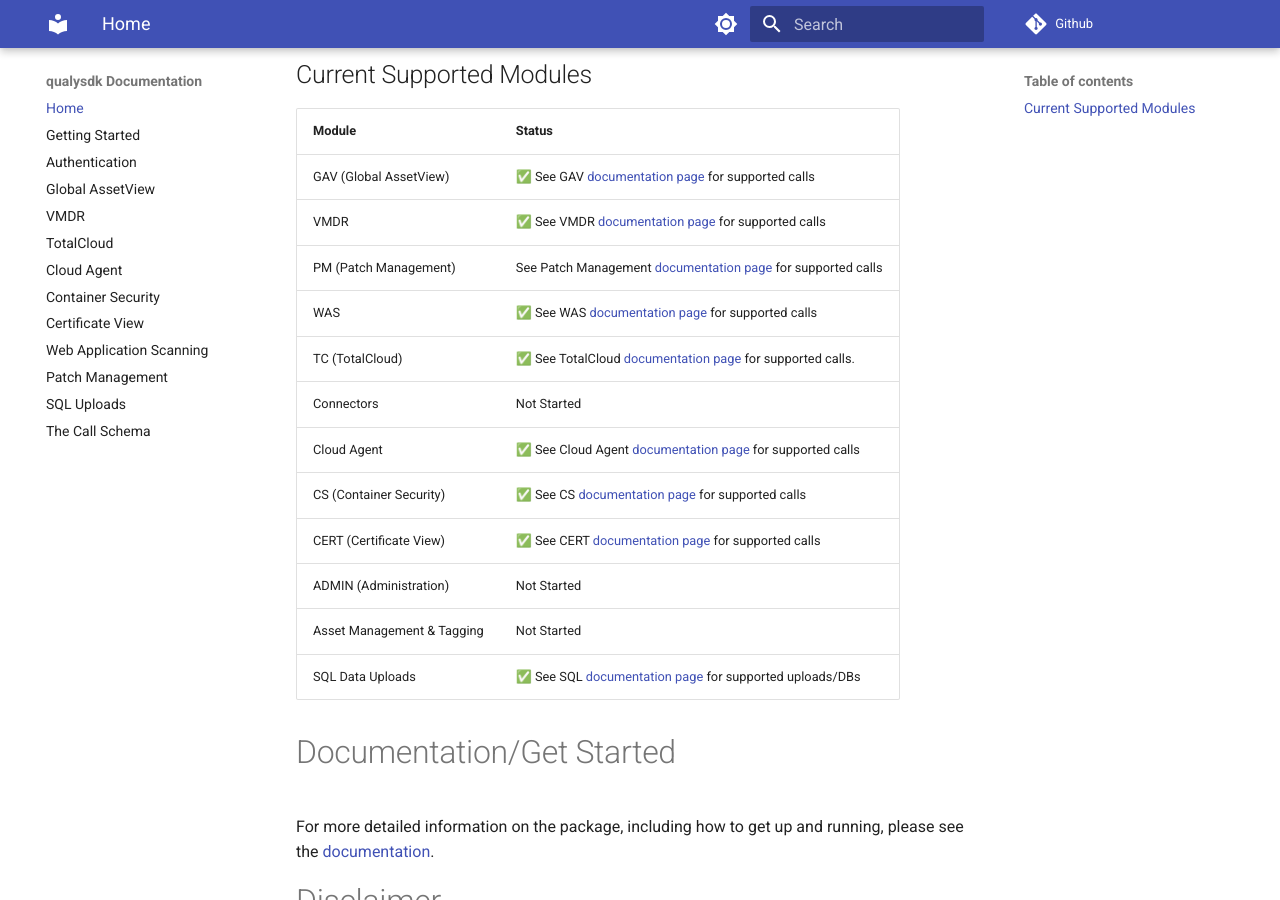
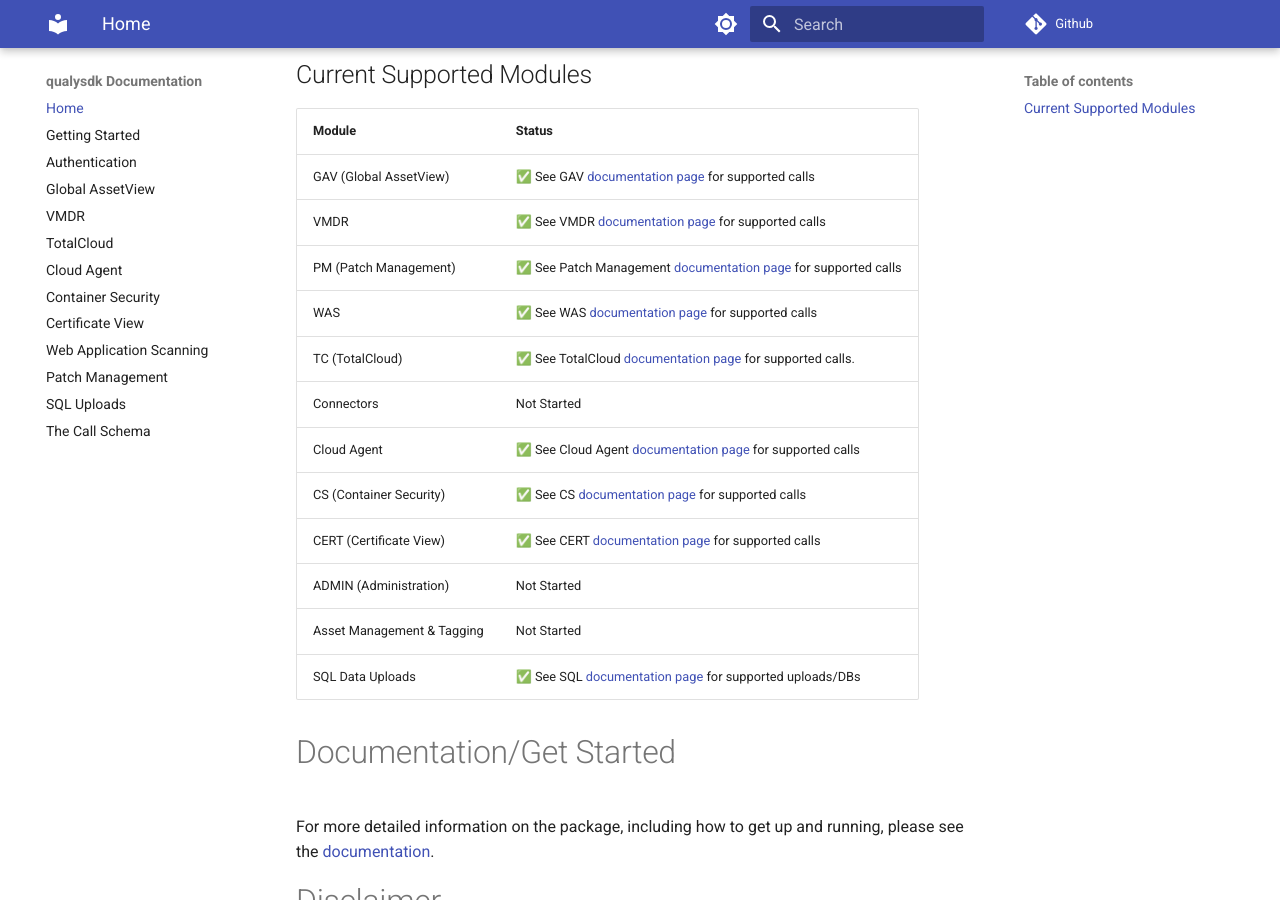
Before and after one commit to 0x41424142/qualysdk, an MkDocs documentation site: the page built from docs/index.md, in a window 1280 px wide and 900 px high, scrolled down 763 px. Built offline with MkDocs 1.6.1 and Material for MkDocs 9.7.7, drawn with Linux system fonts in a browser that asks for light colours; comment, search, counter and statistics services are not loaded.

```diff
--- a/docs/index.md
+++ b/docs/index.md
@@ -27,7 +27,7 @@ hosts = get_host_list(auth, details="All/AGs", show_tags=True, page_count=4)
 |--|--|
 | GAV (Global AssetView) |✅ See GAV [documentation page](https://qualysdk.jakelindsay.uk/gav/) for supported calls ||
 | VMDR | ✅ See VMDR [documentation page](https://qualysdk.jakelindsay.uk/vmdr/) for supported calls |
-| PM (Patch Management) | See Patch Management [documentation page](https://qualysdk.jakelindsay.uk/patch/) for supported calls |
+| PM (Patch Management) | ✅ See Patch Management [documentation page](https://qualysdk.jakelindsay.uk/patch/) for supported calls |
 | WAS | ✅ See WAS [documentation page](https://qualysdk.jakelindsay.uk/was/) for supported calls |
 | TC (TotalCloud) | ✅ See TotalCloud [documentation page](https://qualysdk.jakelindsay.uk/totalcloud/) for supported calls. |
 |Connectors | Not Started |
```
